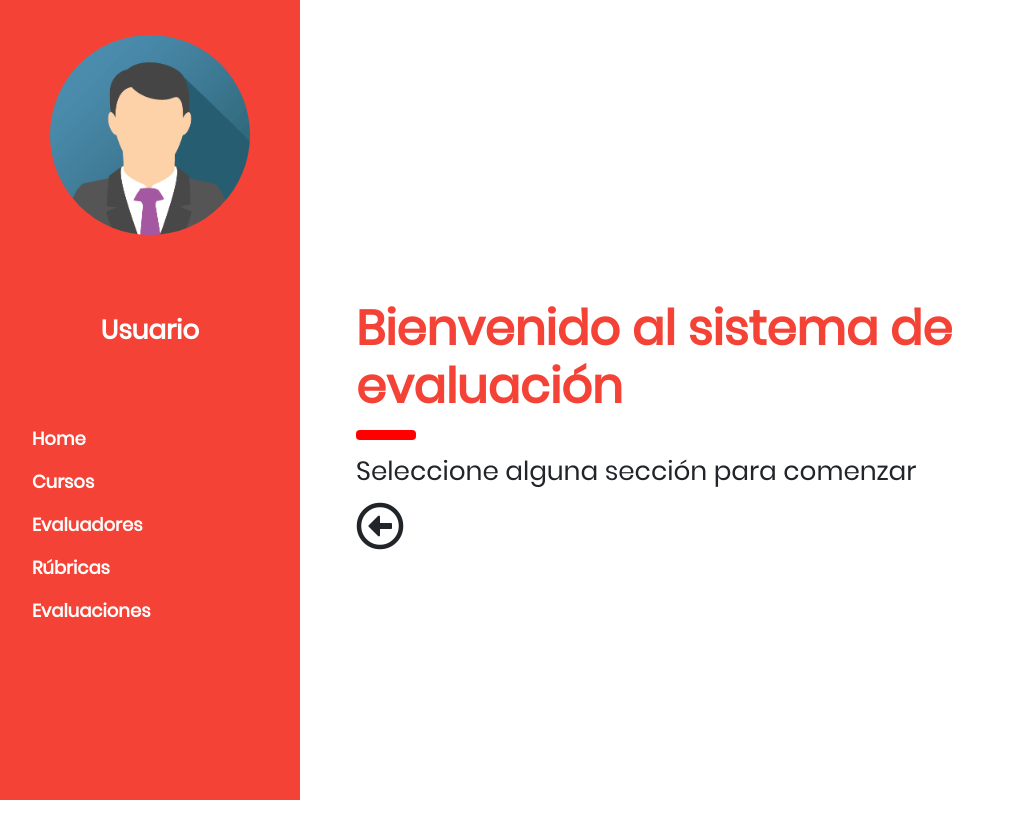
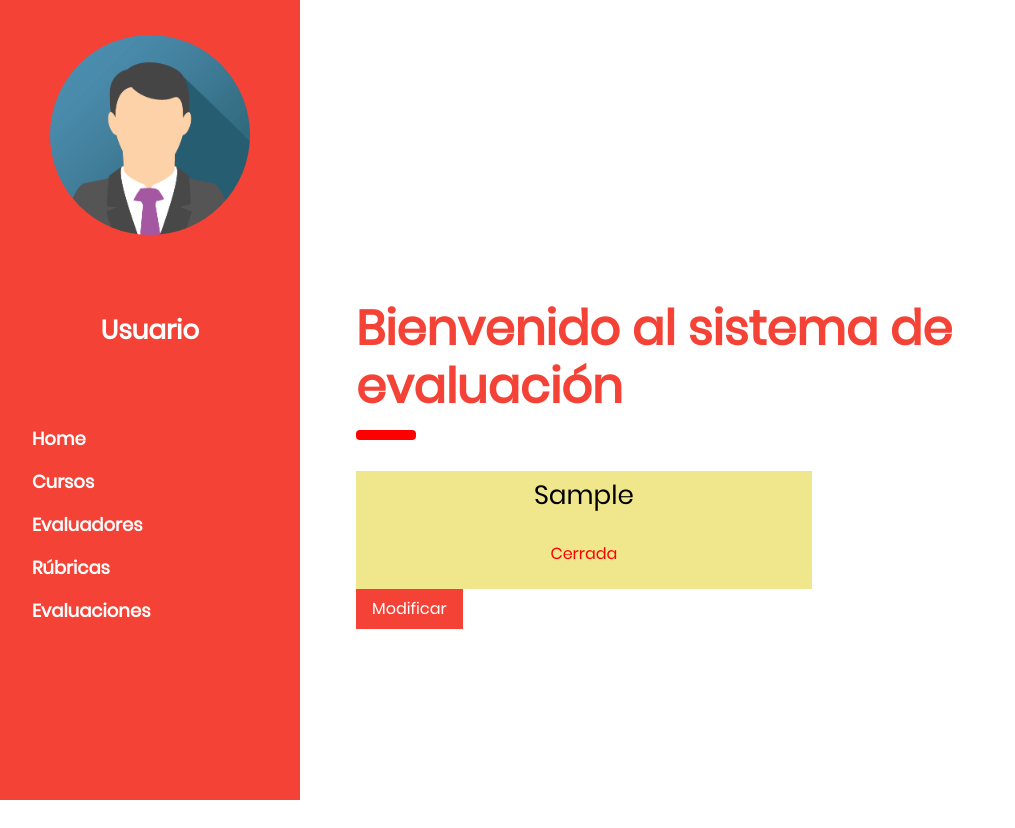
Before and after one commit to DCC-CC4401/2019-1-BC-ML-007-T4, a Django app: page / in a window 1280 px wide. Shown: the top 828 px of the page, without its empty margins (0-1015 px from the left). Run offline with Django 3.2, Linux system fonts and the light colour scheme; tables that the repository leaves empty hold one stand-in row (Sample ...); some libraries are stand-ins or nearby versions.

Commit message:
views y template landing

```diff
--- a/src/users/templates/landing_page.html
+++ b/src/users/templates/landing_page.html
@@ -27,12 +27,35 @@
 			</b>
 		</h1>
 		<hr class="w3-round base-horizontal-rule">
+
+		{%for rubric in my_rubrics%}
 		<p>
-			<h3>
-				Seleccione alguna sección para comenzar
-			</p>
+		<div class="w3-threequarter w3-margin-top">
+			<button  class="w3-button w3-block w3-khaki" style="width:70%">
+			  <h3>
+				{{rubric.table|title}}
+			  </h3>
+			  <br>
+
+			  {%if rubric.status%}
+			  <p style="color: green;">
+				Abierta
+			  </p>
+			  {%else%}
+			  <p style="color: red">
+				Cerrada
+			  </p>
+			  {%endif%}
+			  <button class="w3-btn w3-red">
+				Modificar
+			  </button>
+			</button>
+		  </div>
+		</p>
+		{%endfor%}
+
 		</h2>
-		<i class="far fa-arrow-alt-circle-left landing-welcome-arrow"></i>
+
 	</div>
 
 {% endblock content %}
--- a/src/users/views.py
+++ b/src/users/views.py
@@ -1,9 +1,12 @@
 from django.shortcuts import render
 
 from django.http import HttpResponse
-
+from rubrics.models import Rubric
 # Create your views here.
 
 def landing_page(request, *args):
-
-    return render(request, 'landing_page.html')
+    queryset = Rubric.objects.all()[::-1]
+    context = {
+        "my_rubrics" : queryset
+    }
+    return render(request, 'landing_page.html',context)
```
